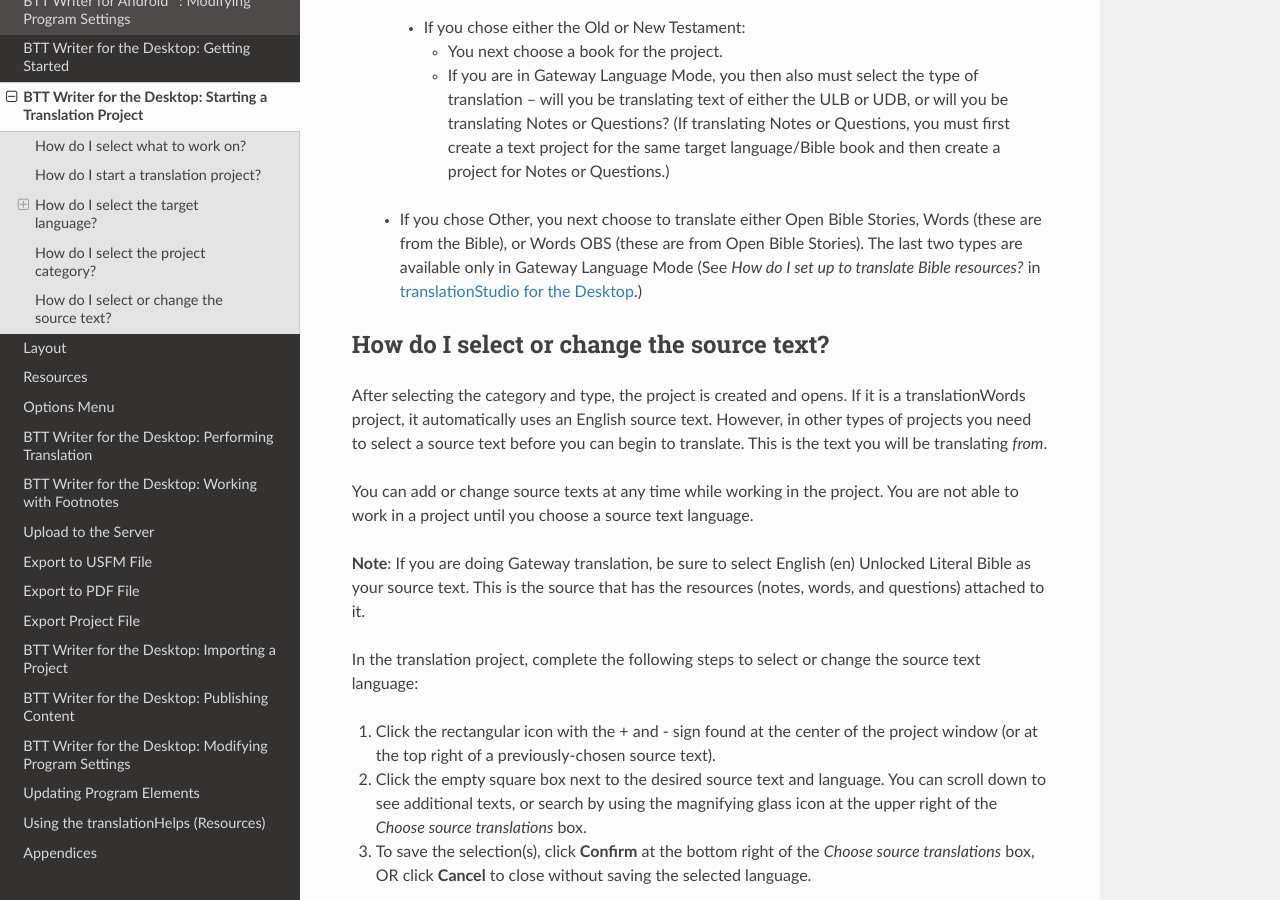
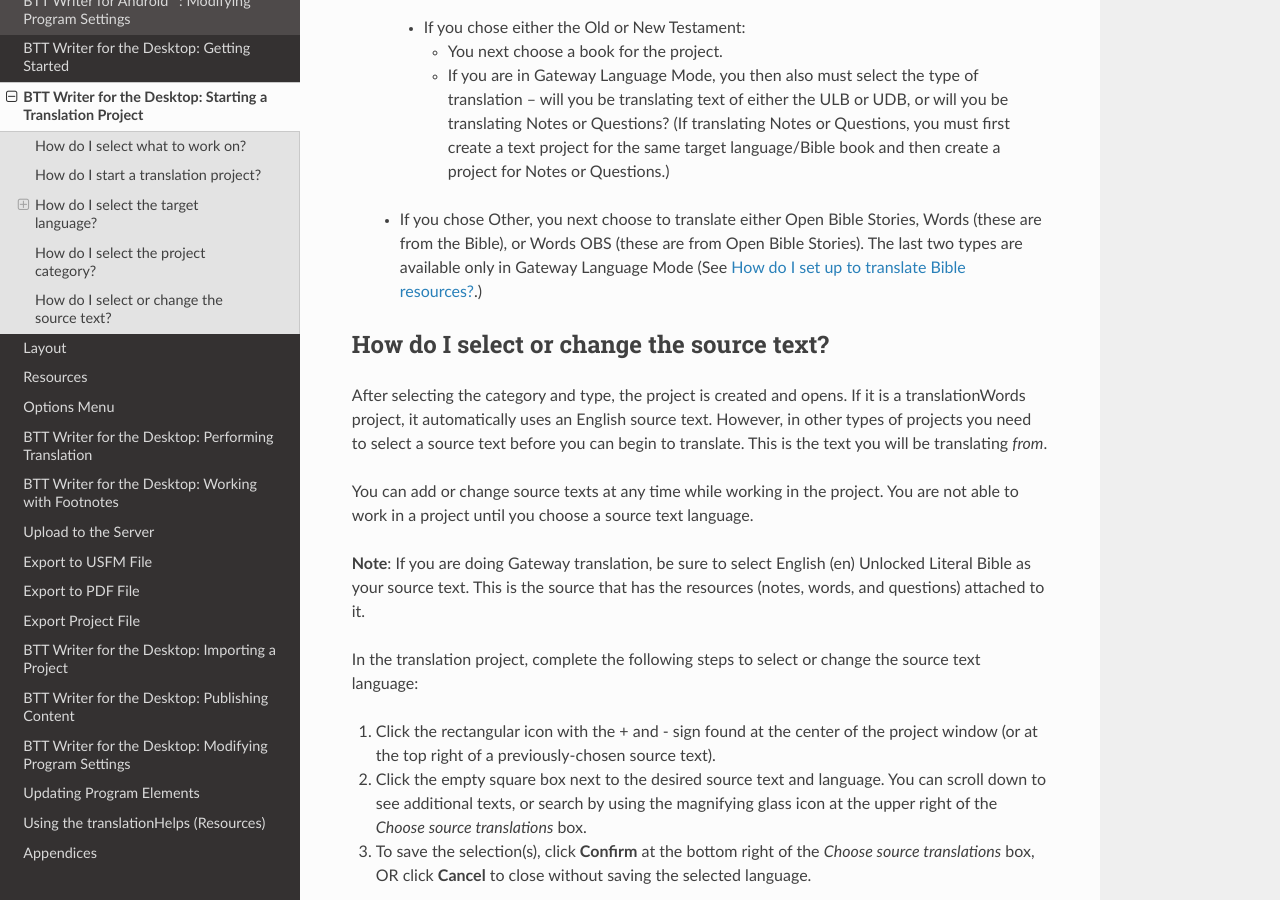
Before and after one commit to mondele/btt-writer-docs, a Sphinx documentation site: the page built from docs/dStart.rst, in a window 1280 px wide and 900 px high, scrolled down 2529 px. Built offline with Sphinx 7.4.7 and the Read the Docs theme 2.0.0, drawn with Linux system fonts in a browser that asks for light colours; pages that are not in the unit, such as notebooks, are missing from menus.

Commit message:
Update dStart.rst

```diff
--- a/docs/dStart.rst
+++ b/docs/dStart.rst
@@ -88,7 +88,7 @@
 
       * If you are in Gateway Language Mode, you then also must select the type of translation – will you be translating text of either the ULB or UDB, or will you be translating Notes or Questions? (If translating Notes or Questions, you must first create a text project for the same target language/Bible book and then create a project for Notes or Questions.)
 
-  *	If you chose Other, you next choose to translate either Open Bible Stories, Words (these are from the Bible), or Words OBS (these are from Open Bible Stories). The last two types are available only in Gateway Language Mode (See *How do I set up to translate Bible resources?* in `translationStudio for the Desktop <https://github.com/WycliffeAssociates/btt-writer-docs/blob/master/docs/desktop.rst>`_.)
+  *	If you chose Other, you next choose to translate either Open Bible Stories, Words (these are from the Bible), or Words OBS (these are from Open Bible Stories). The last two types are available only in Gateway Language Mode (See `How do I set up to translate Bible resources? <https://btt-writer.readthedocs.io/en/latest/desktop.html#how-do-i-set-up-to-translate-bible-resources>`_.)
 
 How do I select or change the source text?
 -----------------------------------------------------
```
